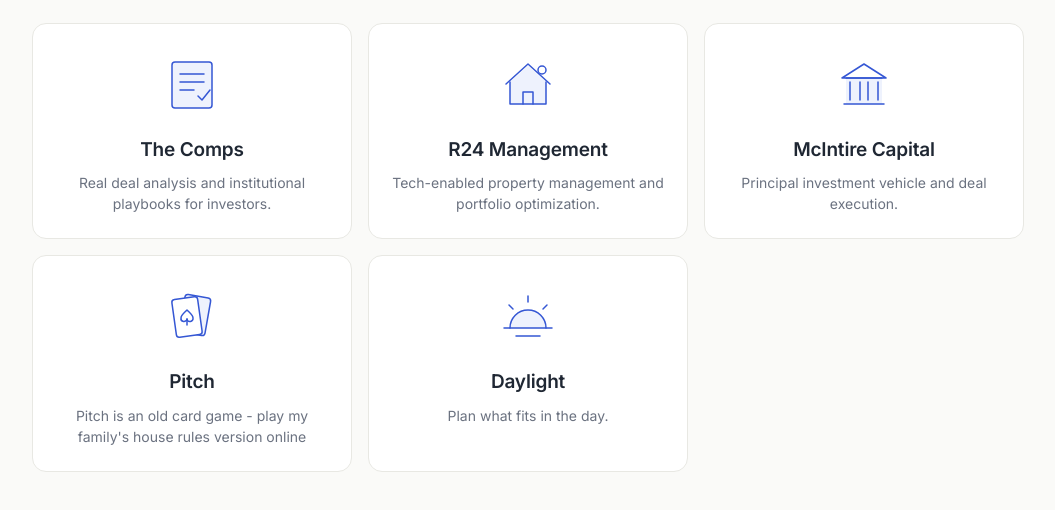
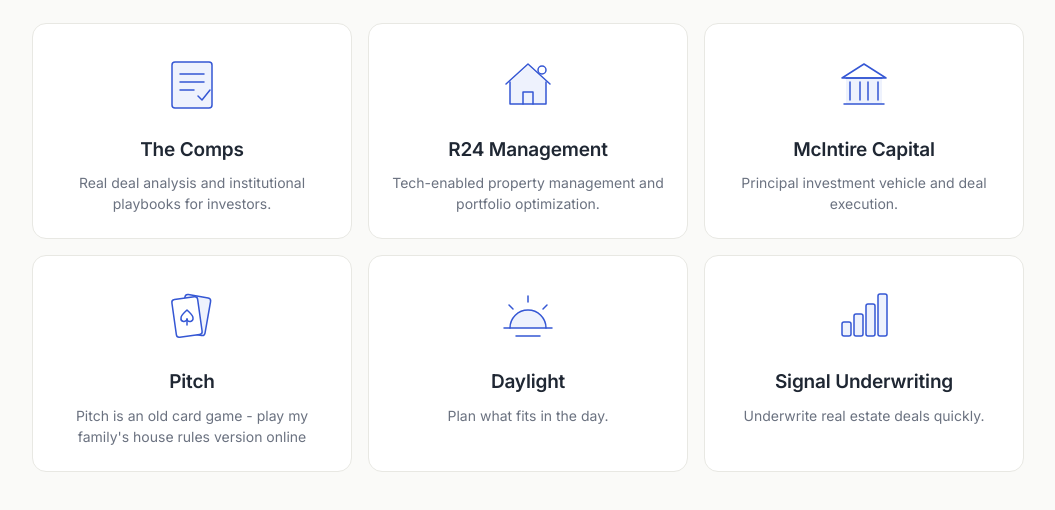
Before and after one commit to mccbb/maccobb-site, a plain HTML site: page index.html in a window 1280 px wide. Shown: the part 320-830 px from the top of the page, without its empty margins (112-1167 px from the left). Drawn offline with Linux system fonts and the light colour scheme.

Commit message:
Add the Signal Underwriting card
Co-Authored-By: Claude Sonnet 5.5 <noreply@anthropic.com>

```diff
--- a/index.html
+++ b/index.html
@@ -108,6 +108,10 @@ h1{font-weight:600;font-size:clamp(44px,7vw,68px);letter-spacing:-.035em;line-he
     <svg viewBox="0 0 64 64" aria-hidden="true"><path class="fill" d="M14 44a18 18 0 0 1 36 0z"/><path d="M14 44a18 18 0 0 1 36 0"/><path d="M8 44h48M32 12v6M13 21l4 4M51 21l-4 4M20 52h24"/></svg>
     <h2>Daylight</h2><p>Plan what fits in the day.</p>
   </a>
+  <a class="card" href="https://signaluw.com">
+    <svg viewBox="0 0 64 64" aria-hidden="true"><path class="fill" d="M10 52V38h9v14zM22 52V30h9v22zM34 52V20h9v32zM46 52V10h9v42z"/><rect x="10" y="38" width="9" height="14" rx="2"/><rect x="22" y="30" width="9" height="22" rx="2"/><rect x="34" y="20" width="9" height="32" rx="2"/><rect x="46" y="10" width="9" height="42" rx="2"/></svg>
+    <h2>Signal Underwriting</h2><p>Underwrite real estate deals quickly.</p>
+  </a>
 </section>
 
 </div>
```
